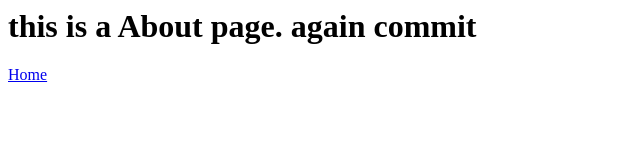
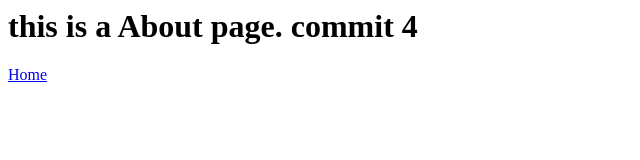
Before and after one commit to iqkhan/SAMPLEWEB1, a website: page About.html in a window 1280 px wide. Shown: the whole page, without its empty margins (0-640 px from the left). Drawn offline with Linux system fonts and the light colour scheme.

Commit message:
commit 4

```diff
--- a/About.html
+++ b/About.html
@@ -1,6 +1,6 @@
 <html>
 <body>
-<h1>this is a About page. again commit</h1>
+<h1>this is a About page. commit 4</h1>
 
 <script>
     alert('Hello World')
```
